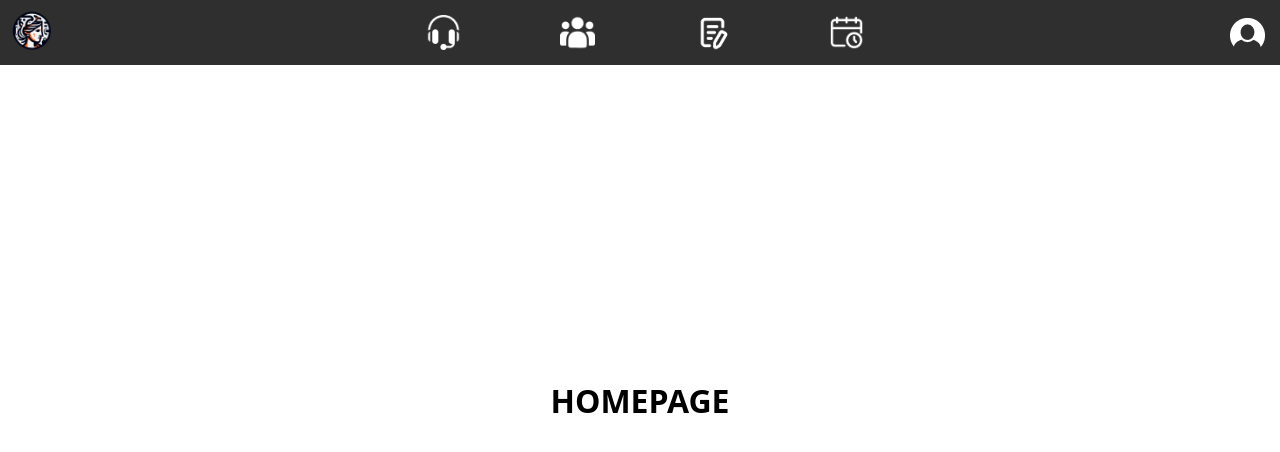
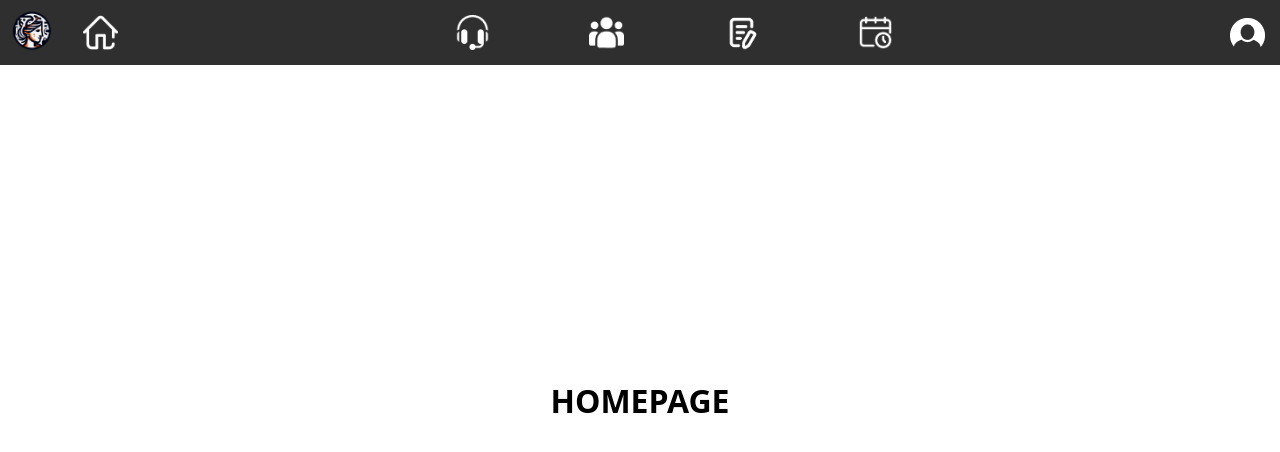
Before and after one commit to mhsfn00/minerva-frontend, an Angular app: page /home in a window 1280 px wide. Shown: the top 452 px of the page. Built offline with nearby package versions, Linux system fonts and the light colour scheme.

Commit message:
finalizando navbar

```diff
--- a/src/app/components/nav-bar/nav-bar.component.html
+++ b/src/app/components/nav-bar/nav-bar.component.html
@@ -1,13 +1,19 @@
 <nav>
-    <div class="third">
+    <div class="third left">
         <app-nav-button
             routePath="/home"
             iconSource="/app/assets/logo.png"
             altText="LOGO"
             imgClass="logo-image"
         />
+        <app-nav-button
+            routePath="/home"
+            iconSource="/app/assets/homeIcon.png"
+            altText="HOME"
+            imgClass="nav-button-image"
+        />
     </div>
-    <div class="third">
+    <div class="third middle">
         <app-nav-button
             routePath="/calls"
             iconSource="/app/assets/callsIcon.png"
--- a/src/app/components/nav-bar/nav-bar.component.scss
+++ b/src/app/components/nav-bar/nav-bar.component.scss
@@ -13,5 +13,17 @@ nav {
 .third {
     display: flex;
     flex-direction: row;
+}
+
+.left {
+    gap: 1vw;
+}
+.middle {
     gap: 7vw;
 }
+
+app-nav-button {
+    display: flex;
+    align-items: center;
+    justify-content: center;
+}
```
